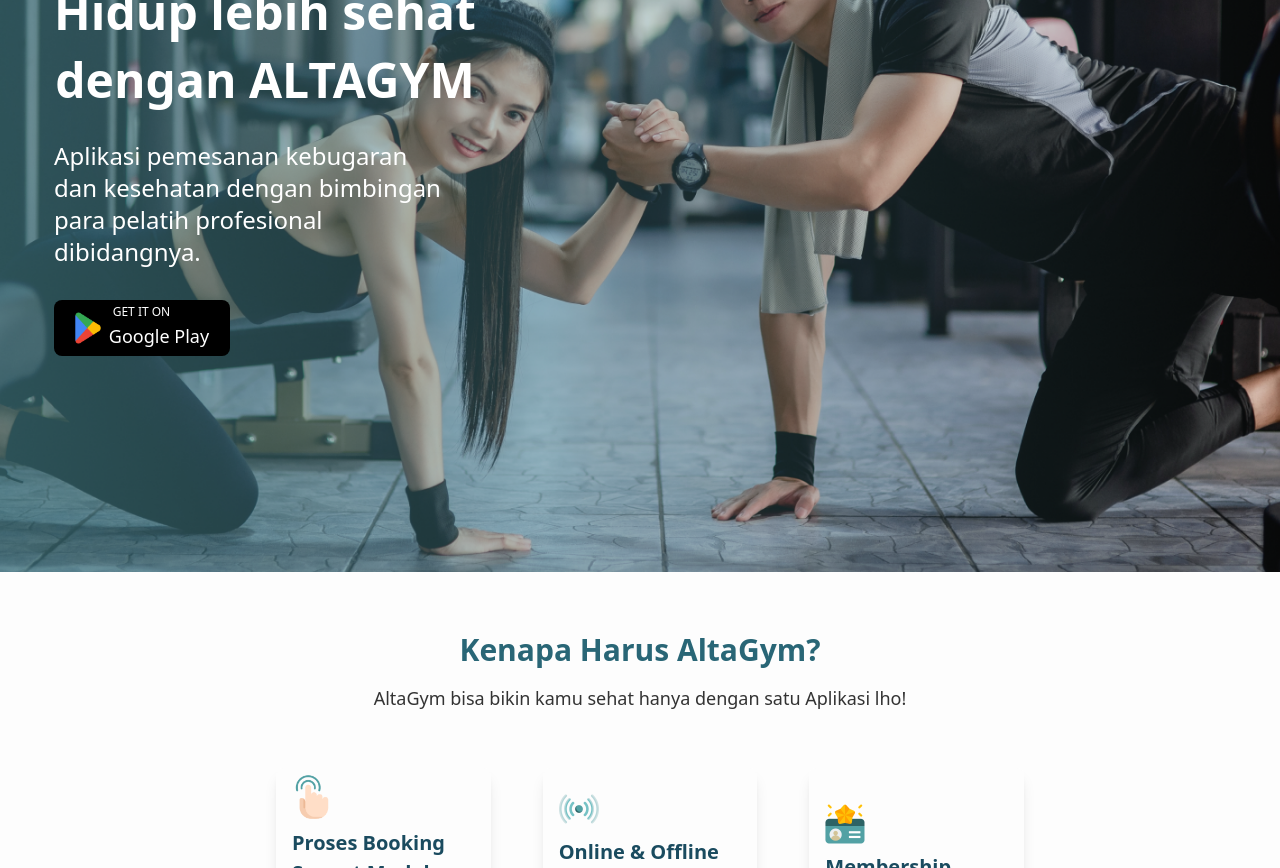
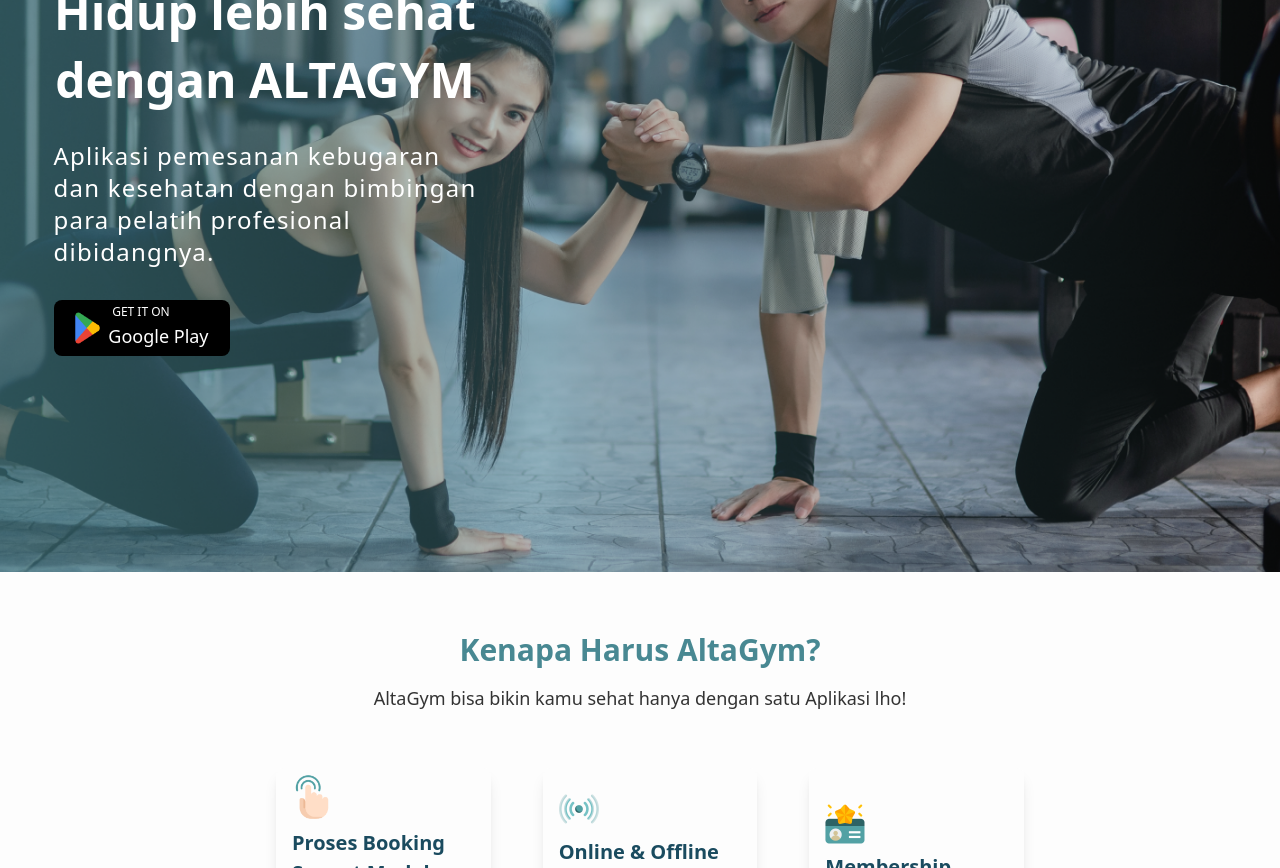
Before and after one commit to Group10CapstoneProject/React, a React (Create React App) app: page /home in a window 1280 px wide. Shown: the part 320-1188 px from the top of the page. Built offline with nearby package versions, Linux system fonts and the light colour scheme.

Commit message:
update hero and about

```diff
--- a/src/components/LandingPage/About/About.jsx
+++ b/src/components/LandingPage/About/About.jsx
@@ -10,7 +10,7 @@ const About = () => {
   return (
     <div className="bg-base h-[110vh]">
       <div className="flex justify-center pt-[60px]">
-        <h1 className="text-center text-3xl font-bold text-prim" id="product">
+        <h1 className="text-center text-3xl font-bold text-prim2" id="product">
           Kenapa Harus AltaGym?
         </h1>
       </div>
--- a/src/components/LandingPage/Hero/Hero.jsx
+++ b/src/components/LandingPage/Hero/Hero.jsx
@@ -12,7 +12,7 @@ const Hero = () => {
           <div className="">
             <h1 className="mb-5 text-5xl font-bold text-white pr-[750px]">Hidup lebih sehat</h1>
             <h1 className="mb-5 text-5xl font-bold text-white pr-[750px]">dengan ALTAGYM</h1>
-            <div className="text-start text-2xl pt-4">
+            <div className="text-start text-2xl pt-4 tracking-wider">
               <p className="pr-[750px] text-white">Aplikasi pemesanan kebugaran</p>
               <p className="pr-[750px] text-white">dan kesehatan dengan bimbingan</p>
               <p className="pr-[750px] text-white">para pelatih profesional</p>
```
